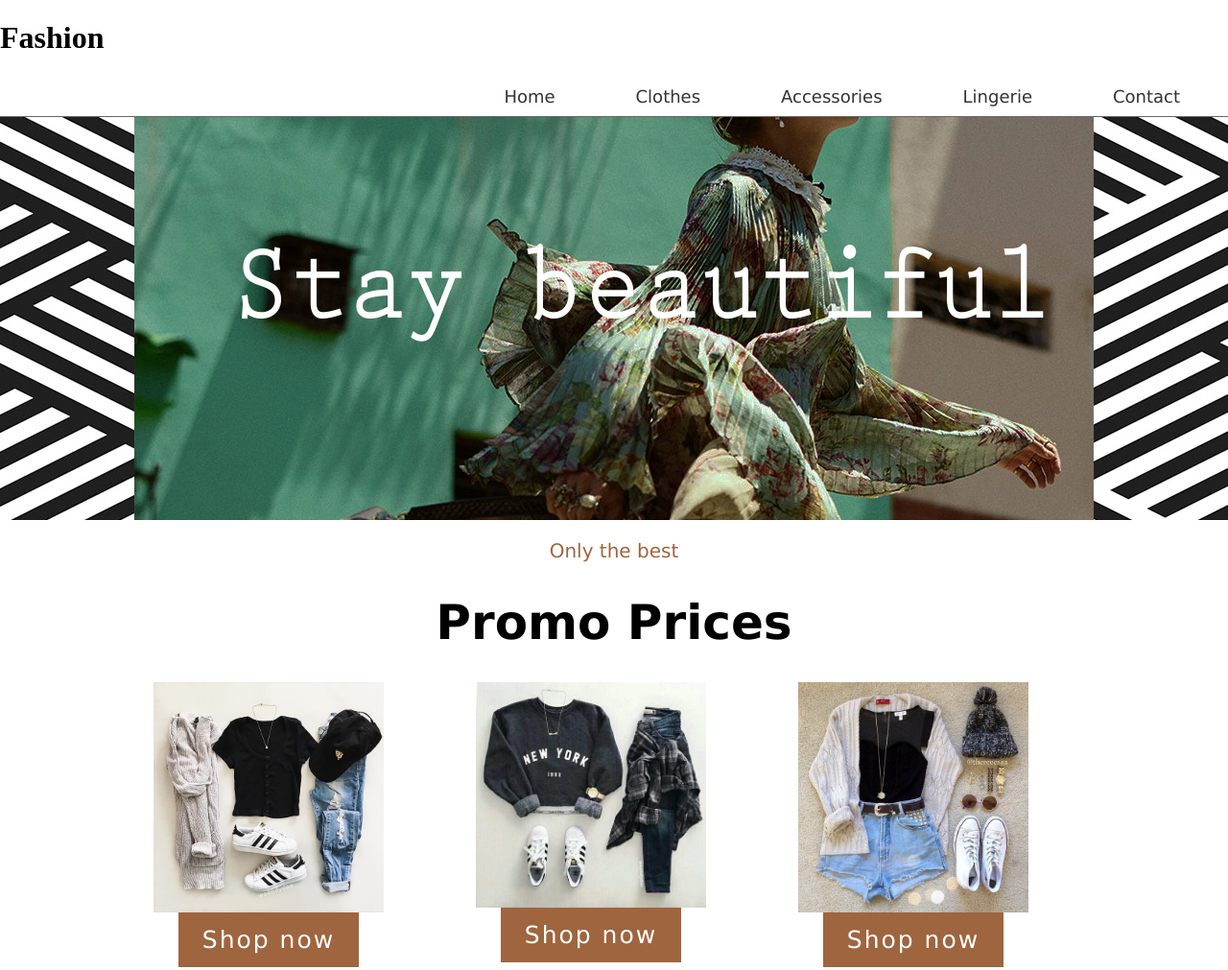
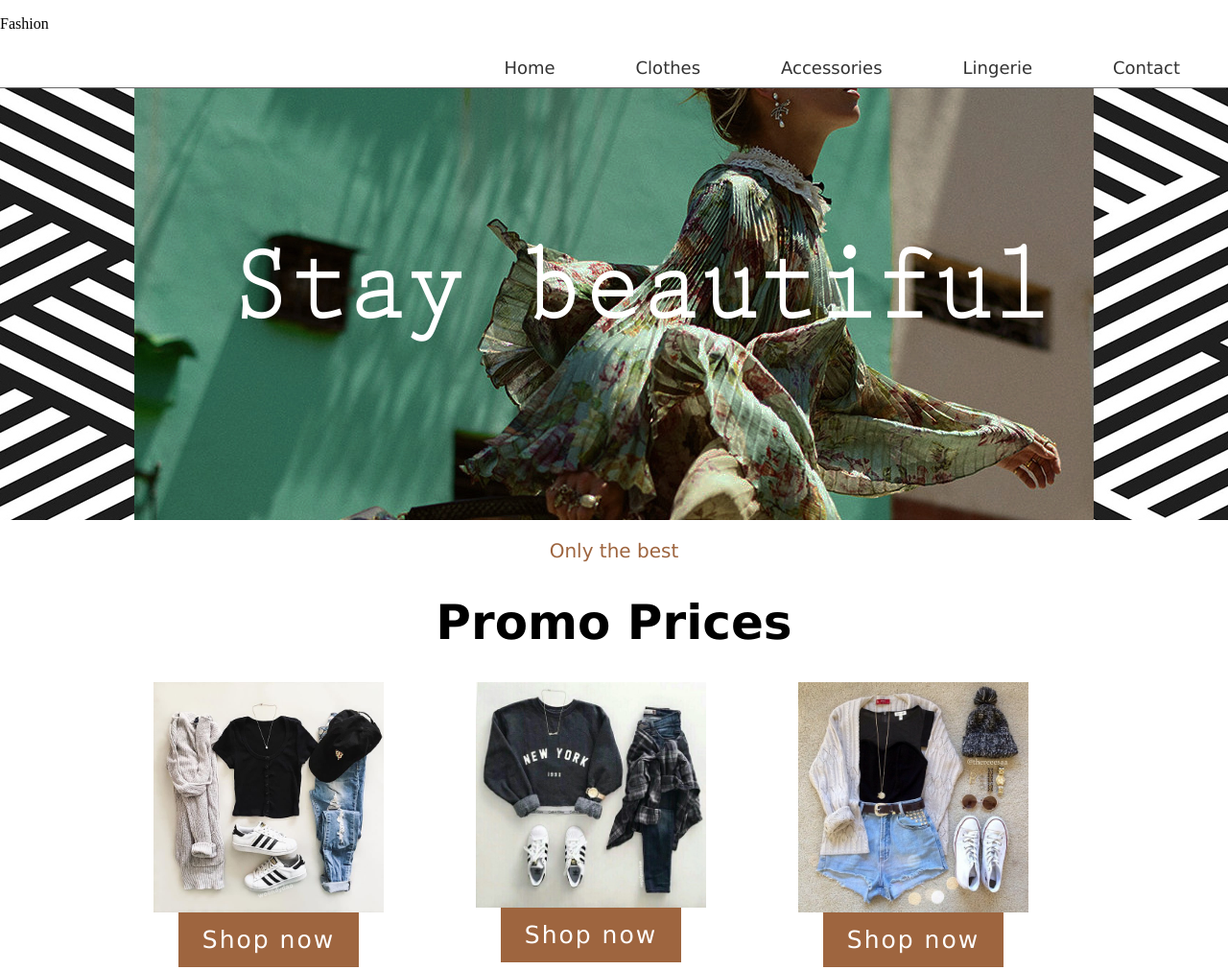
Before and after one commit to moumitaroychowdhury/moumi, a plain HTML site: page index.html in a window 1280 px wide. Shown: the top 1011 px of the page at 96% size. Drawn offline with Linux system fonts and the light colour scheme.

Commit message:
Update index.html

```diff
--- a/index.html
+++ b/index.html
@@ -9,7 +9,7 @@
 <body>
 <div class="header">
 <div class="logo">
-  <h1>Fashion</h1>
+  <p>Fashion</p>
 <div class="navi">
 <ul>
 <li><a href="#">Home</a></li>
```
